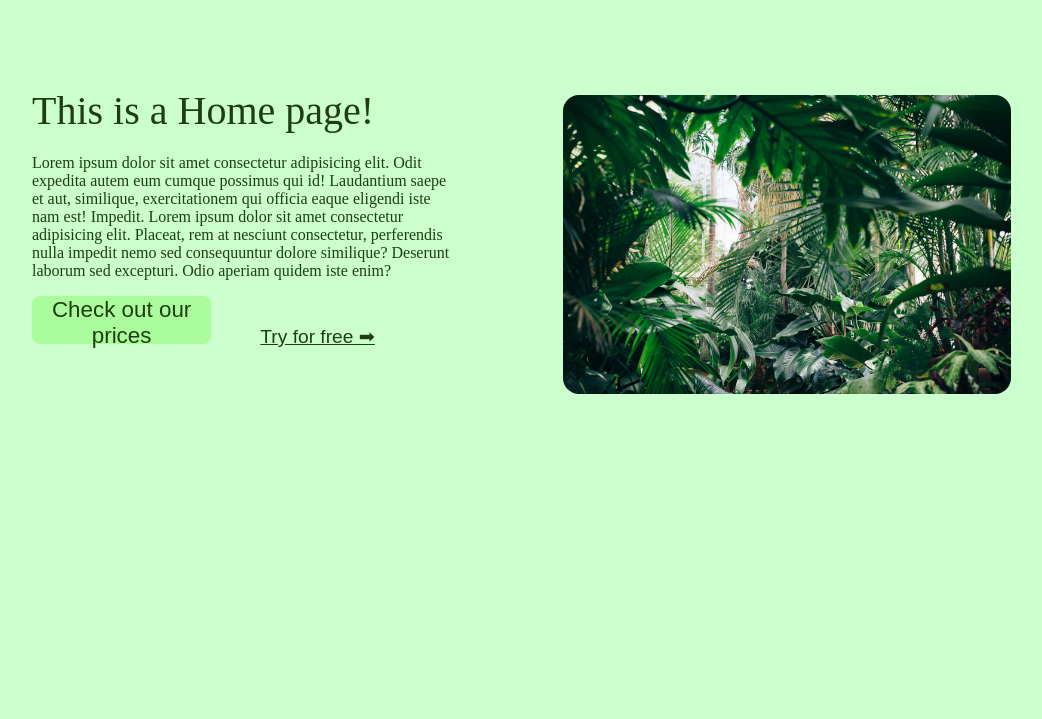
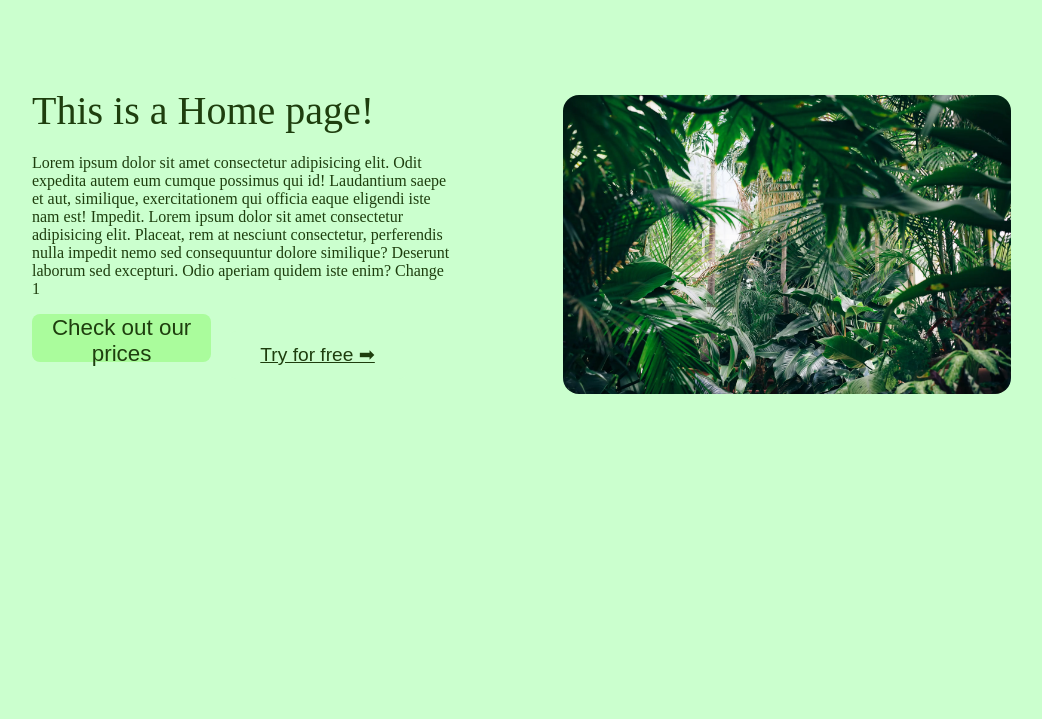
Before and after one commit to RobertsRob/AuthSystem, a Flask app: template templates/home_page.html in a window 1280 px wide. Shown: the part 81-800 px from the top of the page, without its empty margins (64-1106 px from the left). Run offline with Flask 3, Linux system fonts and the light colour scheme; the template is opened without the code that fills it, so the values that code supplies are empty; some libraries are stand-ins or nearby versions.

Commit message:
CI/CD frontend test

```diff
--- a/templates/home_page.html
+++ b/templates/home_page.html
@@ -22,7 +22,7 @@
         <div class="middle_block">
             <div class="half_middle_block">
                 <p class="main_text">This is a Home page!</p>
-                <p class="descript_text">Lorem ipsum dolor sit amet consectetur adipisicing elit. Odit expedita autem eum cumque possimus qui id! Laudantium saepe et aut, similique, exercitationem qui officia eaque eligendi iste nam est! Impedit. Lorem ipsum dolor sit amet consectetur adipisicing elit. Placeat, rem at nesciunt consectetur, perferendis nulla impedit nemo sed consequuntur dolore similique? Deserunt laborum sed excepturi. Odio aperiam quidem iste enim?</p>
+                <p class="descript_text">Lorem ipsum dolor sit amet consectetur adipisicing elit. Odit expedita autem eum cumque possimus qui id! Laudantium saepe et aut, similique, exercitationem qui officia eaque eligendi iste nam est! Impedit. Lorem ipsum dolor sit amet consectetur adipisicing elit. Placeat, rem at nesciunt consectetur, perferendis nulla impedit nemo sed consequuntur dolore similique? Deserunt laborum sed excepturi. Odio aperiam quidem iste enim? Change 1</p>
                 <button class="main_button_prices" onclick="window.location.href='/signup';">Check out our prices</button>
                 <button class="main_button_free" onclick="window.location.href='/signup';">Try for free ➡</button>
             </div>
```
